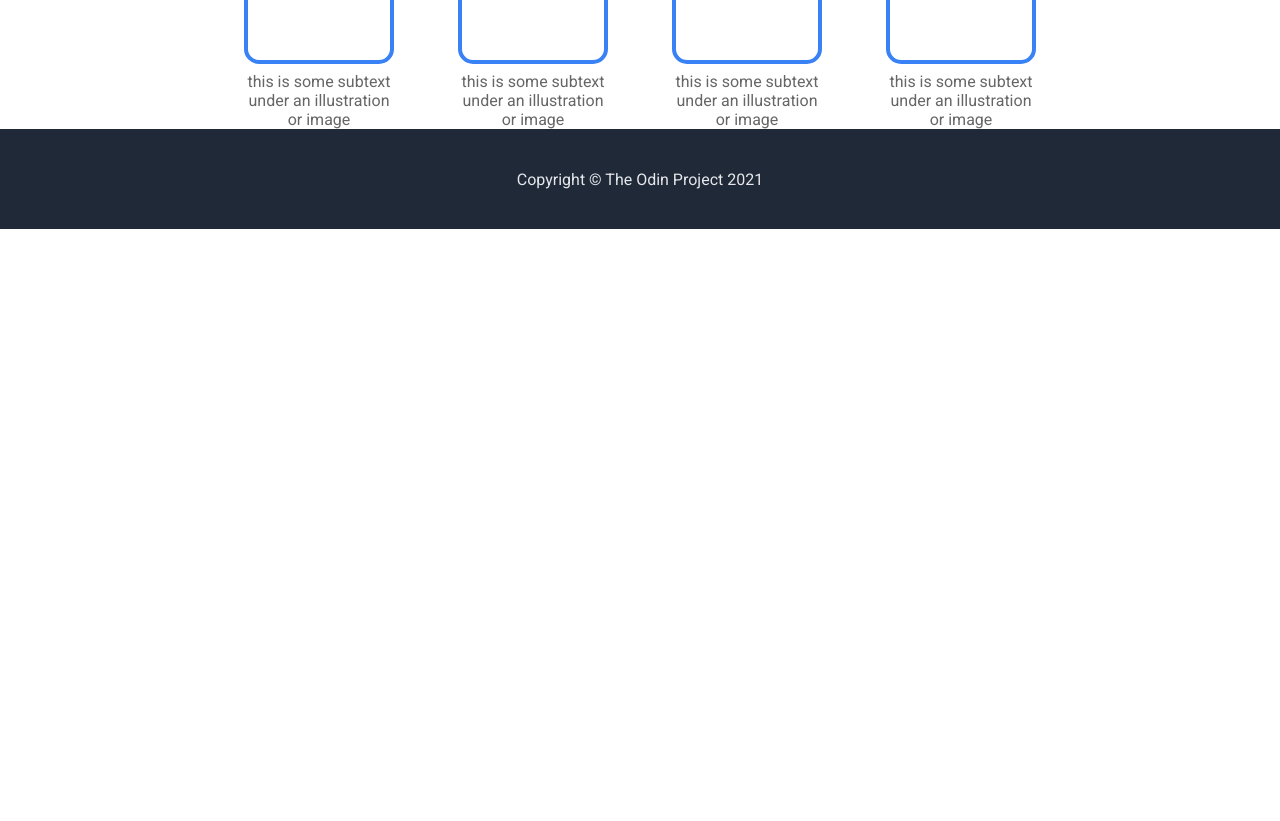
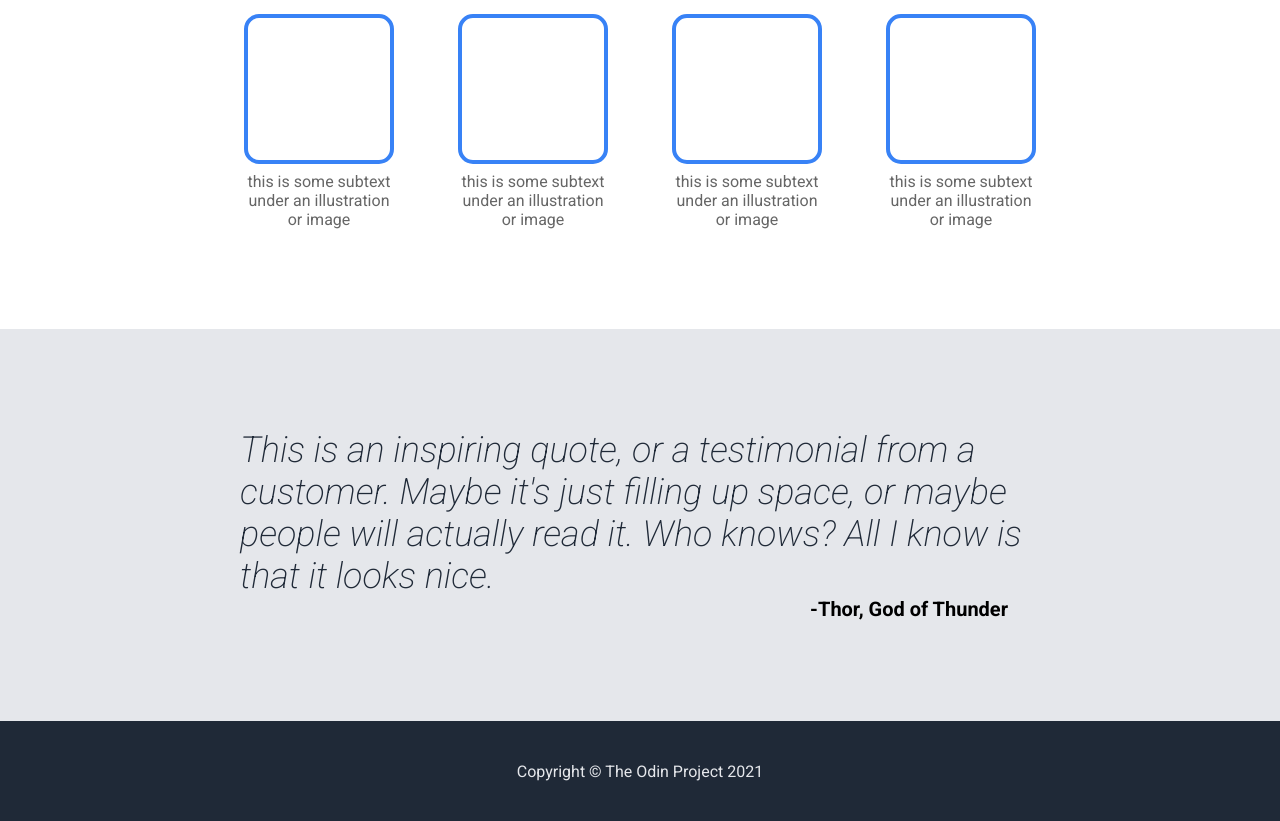
Before and after one commit to rnbr04/landing-page, a plain HTML site: page index.html in a window 1280 px wide. Shown: the part 592-1413 px from the top of the page. Before the commit the page ends 821 px from the top, so only its background shows below. Drawn offline with Linux system fonts and the light colour scheme.

Commit message:
Main: Add Quote Text

```diff
--- a/index.html
+++ b/index.html
@@ -60,6 +60,18 @@
         </li>
       </ul>
     </div>
+    <div class="quote-container">
+      <div class="quote">
+        <div class="text">
+          This is an inspiring quote, or a testimonial from a customer.
+          Maybe it's just filling up space, or maybe people will actually
+          read it. Who knows? All I know is that it looks nice.
+        </div>
+        <div class="author">
+          -Thor, God of Thunder
+        </div>
+      </div>
+    </div>
   </main>
   <footer>
     Copyright © The Odin Project 2021
--- a/style.css
+++ b/style.css
@@ -104,12 +104,21 @@ main {
   flex-flow: column;
 }
 
-.info-grid {
+.info-grid,
+.quote {
+  flex: 1;
   display: flex;
   flex-flow: column;
   align-items: center;
+  justify-content: center;
   margin-left: auto;
   margin-right: auto;
+  padding: 100px 0;
+}
+
+.info-grid ul,
+.quote {
+  max-width: 800px;
 }
 
 .info-grid .heading {
@@ -146,6 +155,27 @@ main {
   width: 150px;
 }
 
+.quote-container {
+  flex: 1;
+  display: flex;
+  background-color: #E5E7EB;
+}
+
+.quote .text {
+  font-size: 36px;
+  font-style: italic;
+  font-weight: 200;
+  color: #1F2937;
+}
+
+.quote .author {
+  padding-right: 32px;
+  align-self: end;
+  max-width: 750px;
+  font-size: 20px;
+  font-weight: bold;
+}
+
 footer {
   height: 100px;
   color: #E5E7EB;
```
